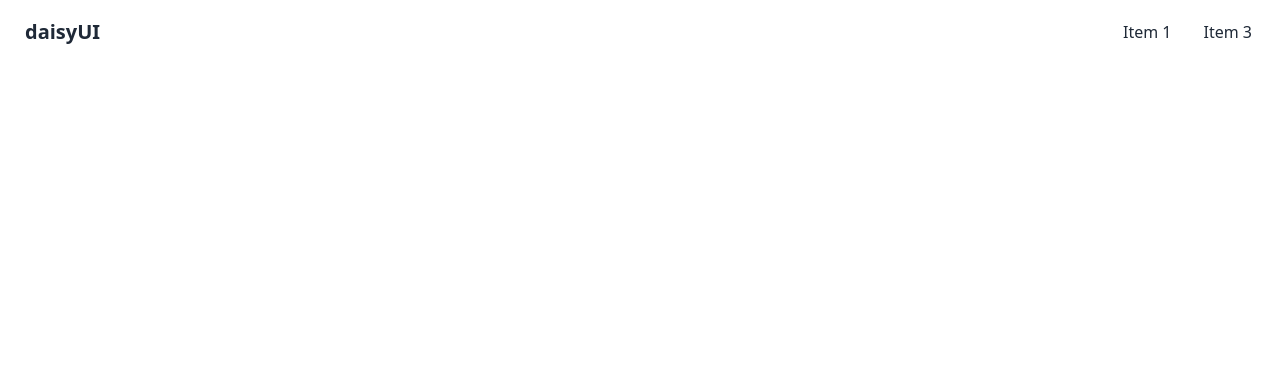
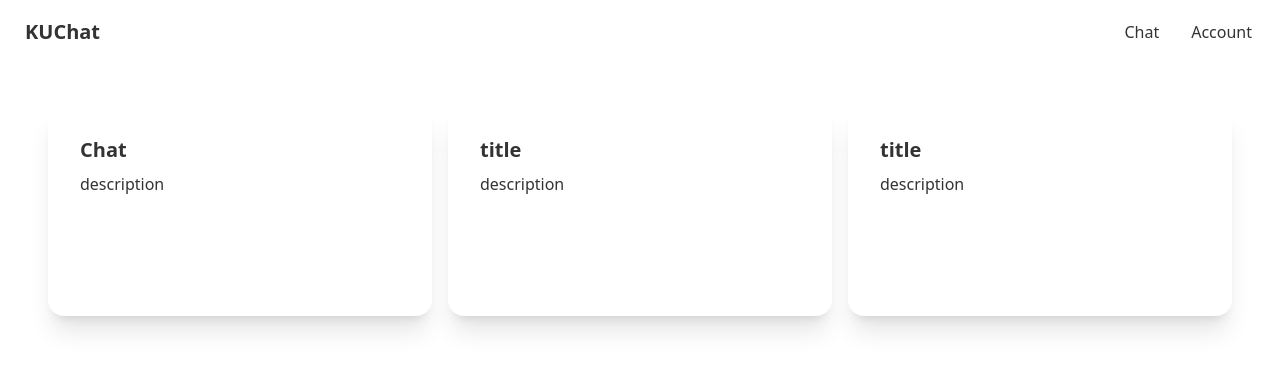
Before and after one commit to gatolife-creator/DappChat, a Next.js app in the folder client/: page / in a window 1280 px wide. Shown: the top 370 px of the page. Built offline with nearby package versions, Linux system fonts and the light colour scheme.

Commit message:
created basic UI structure

```diff
--- /dev/null
+++ b/client/components/Card.tsx
@@ -0,0 +1,36 @@
+import { useRouter } from "next/router";
+import { motion } from "framer-motion";
+
+type Props = {
+  title: string;
+  description: string;
+  link: string;
+  className?: string;
+};
+
+const Card = ({ title, description, link, className }: Props) => {
+  const router = useRouter();
+
+  const handleClick = (e: React.MouseEvent<HTMLDivElement, MouseEvent>) => {
+    e.preventDefault();
+    router.push(link);
+  };
+
+  return (
+    <motion.div
+      className={`card w-96 bg-base-100 shadow-xl h-[212px] hover:cursor-pointer ${className}`}
+      whileHover={{ scale: 1.05 }}
+      transition={{ duration: 0.3 }}
+      onClick={(e: React.MouseEvent<HTMLDivElement, MouseEvent>) =>
+        handleClick(e)
+      }
+    >
+      <div className="card-body">
+        <h2 className="card-title">{title}</h2>
+        <p>{description}</p>
+      </div>
+    </motion.div>
+  );
+};
+
+export default Card;
--- a/client/components/Main.tsx
+++ b/client/components/Main.tsx
@@ -1,9 +1,13 @@
 import { NextPage } from "next";
+import { ReactNode } from "react";
 
-const Main = () => {
-    return(
-        <main className="w-full "></main>
-    )
-}
+const Main = ({ children }: { children: ReactNode }) => {
+  return (
+    <>
+      <div className="w-full h-[64px]" />
+      <main className="w-full p-10">{children}</main>
+    </>
+  );
+};
 
 export default Main;
--- a/client/components/Navbar.tsx
+++ b/client/components/Navbar.tsx
@@ -1,16 +1,20 @@
+import Link from "next/link";
+
 const Navbar = () => {
   return (
-    <nav className="navbar bg-base-100">
+    <nav className="fixed top-0 left-0 navbar bg-base-100">
       <div className="flex-1">
-        <a className="btn btn-ghost normal-case text-xl">daisyUI</a>
+        <Link href="/" className="btn btn-ghost no-animation normal-case text-xl">
+          KUChat
+        </Link>
       </div>
       <div className="flex-none">
         <ul className="menu menu-horizontal px-1">
           <li>
-            <a>Item 1</a>
+            <Link href="/contacts">Chat</Link>
           </li>
           <li>
-            <a>Item 3</a>
+            <Link href="/">Account</Link>
           </li>
         </ul>
       </div>
--- /dev/null
+++ b/client/components/layout/Layout.tsx
@@ -0,0 +1,33 @@
+import { ReactNode } from "react";
+import Head from "next/head";
+import { motion } from "framer-motion";
+import Navbar from "../Navbar";
+import Main from "../Main";
+
+type Props = {
+  children: ReactNode;
+};
+
+export default function Layout({ children }: Props) {
+  return (
+    <>
+      <Head>
+        <title>KUChat</title>
+        <meta
+          name="description"
+          content="KUChat ~Decentralized Educational Platform~"
+        />
+        <link rel="icon" href="/favicon.ico" />
+      </Head>
+      <Navbar />
+      <motion.div
+        initial={{ opacity: 0 }}
+        animate={{ opacity: 1 }}
+        exit={{ opacity: 0 }}
+        transition={{ duration: 0.5 }}
+      >
+        <Main>{children}</Main>
+      </motion.div>
+    </>
+  );
+}
--- a/client/package.json
+++ b/client/package.json
@@ -10,9 +10,11 @@
   },
   "dependencies": {
     "daisyui": "^2.51.5",
+    "framer-motion": "^10.10.0",
     "next": "13.2.4",
     "react": "18.2.0",
-    "react-dom": "18.2.0"
+    "react-dom": "18.2.0",
+    "react-icons": "^4.8.0"
   },
   "devDependencies": {
     "@types/node": "18.15.11",
--- /dev/null
+++ b/client/pages/contacts.tsx
@@ -0,0 +1,43 @@
+import { NextPage } from "next";
+import Layout from "../components/layout/Layout";
+import { BsFillPersonPlusFill } from "react-icons/bs";
+
+const contacts: NextPage = () => {
+  return (
+    <Layout>
+      <div className="form-control">
+        <div className="input-group">
+          <input
+            type="text"
+            placeholder="Search…"
+            className="input input-bordered w-[400px]"
+          />
+          <button className="btn btn-square">
+            <svg
+              xmlns="http://www.w3.org/2000/svg"
+              className="h-6 w-6"
+              fill="none"
+              viewBox="0 0 24 24"
+              stroke="currentColor"
+            >
+              <path
+                strokeLinecap="round"
+                strokeLinejoin="round"
+                strokeWidth="2"
+                d="M21 21l-6-6m2-5a7 7 0 11-14 0 7 7 0 0114 0z"
+              />
+            </svg>
+          </button>
+        </div>
+      </div>
+
+      <div className="text-right">
+        <button className="btn btn-primary gap-2 ml-auto">
+          <BsFillPersonPlusFill fontSize={24} /> Add Friend
+        </button>
+      </div>
+    </Layout>
+  );
+};
+
+export default contacts;
--- a/client/pages/index.tsx
+++ b/client/pages/index.tsx
@@ -1,16 +1,32 @@
 import type { NextPage } from "next";
-import Head from "next/head";
-import Navbar from "../components/Navbar";
+import Card from "../components/Card";
+import Layout from "../components/layout/Layout";
 
 const Home: NextPage = () => {
   return (
     <>
-      <Head>
-        <title>Create Next App</title>
-        <meta name="description" content="Generated by create next app" />
-        <link rel="icon" href="/favicon.ico" />
-      </Head>
-      <Navbar />
+      <Layout>
+        <div className="grid grid-flow-row-dense grid-cols-3 grid-rows-3 ...">
+          <Card
+            title="Chat"
+            description="description"
+            link="/contacts"
+            className="mx-auto"
+          />
+          <Card
+            title="title"
+            description="description"
+            link="/"
+            className="mx-auto"
+          />
+          <Card
+            title="title"
+            description="description"
+            link="/"
+            className="mx-auto"
+          />
+        </div>
+      </Layout>
     </>
   );
 };
--- a/client/tailwind.config.js
+++ b/client/tailwind.config.js
@@ -7,5 +7,8 @@ module.exports = {
   theme: {
     extend: {},
   },
+  daisyui: {
+    themes: ["pastel"],
+  },
   plugins: [require("daisyui")],
 };
```
Also changed, not shown: 1 other file (tests, documents, lock files or other folders).
